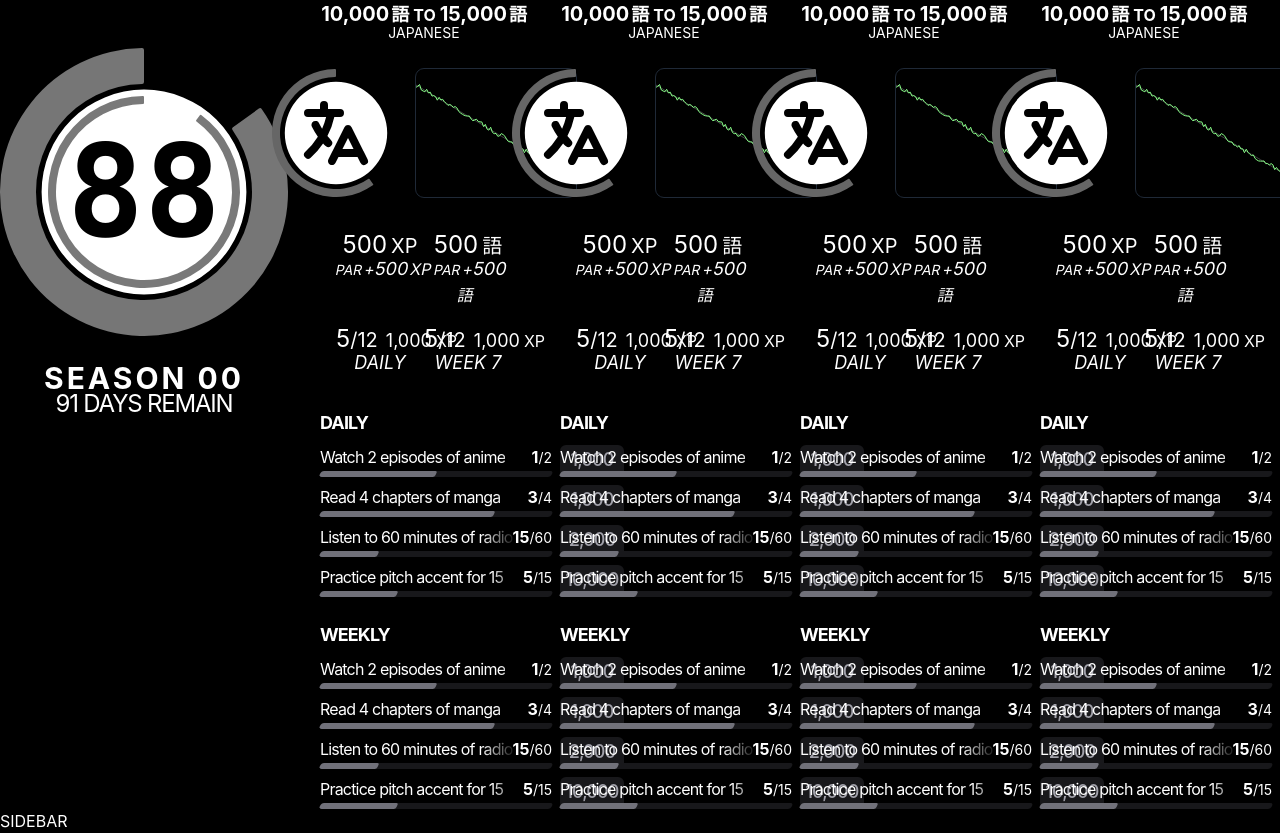
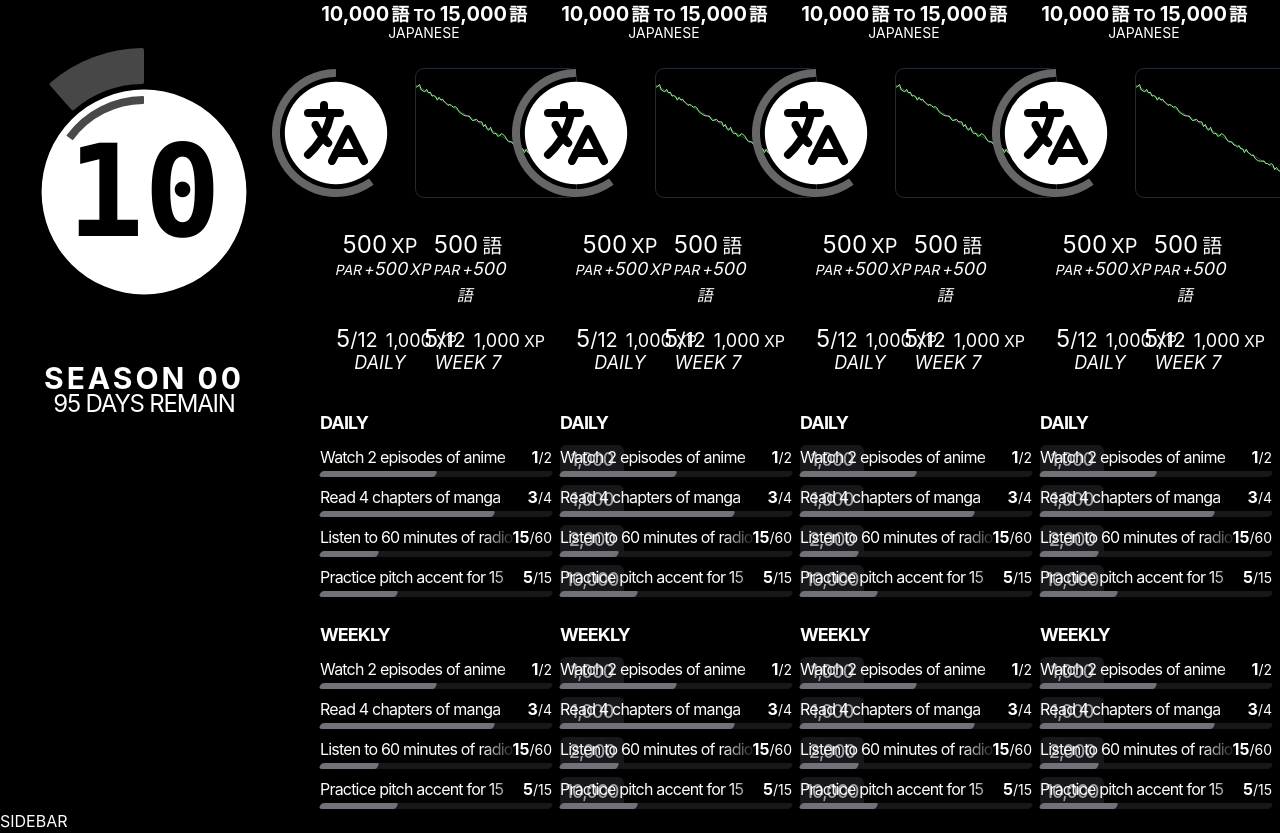
Before and after one commit to everalert/habits-battlepass, a Next.js app: page / in a window 1280 px wide. Shown: the top 833 px of the page. Built offline with nearby package versions, Linux system fonts and the light colour scheme.

Commit message:
add redux to SeasonPanel.module

```diff
--- a/src/modules/seasonpanel.module.js
+++ b/src/modules/seasonpanel.module.js
@@ -1,22 +1,29 @@
+import React from 'react'
+import { useSelector } from 'react-redux'
+
 import RadialBar from '../elements/RadialBar.element'
 
 export default function SeasonPanel() {
+	const season = useSelector((state) => state.season.seasons[state.season.active])
+	const timeNow = Math.floor(new Date().getTime()/1000)
+	const timeEnd = season.start+season.length
+	const timeRemain = timeEnd-timeNow
 	return (
 		<div className="w-96 my-12 text-center">
 			<div className="relative w-72 h-72 mx-auto mb-6">
 				<div className="iconProgressBar">
-						<RadialBar size={288} value={85000} thickness={36} />
+					<RadialBar size={288} value={season.currentXP} thickness={36} />
 				</div>
 				<svg xmlns="http://www.w3.org/2000/svg" className="w-64 h-64 absolute top-4 left-4" viewBox="0 0 20 20" fill="currentColor">
 					<path fill-rule="evenodd" d="M18 10a8 8 0 11-16 0 8 8 0 0116 0zM7 8a1 0 1 0 00-1 1v4a1 1 0 102 0V8a1 1 0 00-1-1z" clip-rule="evenodd" />
 				</svg>
 				<div className="w-48 h-48 absolute top-12 left-12">
-						<RadialBar size={192} value={900} max={1000} thickness={8} corner={1} delay={250} />
+					<RadialBar size={192} value={season.currentXP%season.levelXP} max={season.levelXP} thickness={8} corner={1} delay={250} />
 				</div>
-					<div className="w-72 h-48 absolute top-20 left-0 text-9xl text-center text-black font-bold font-mono">88</div>
+				<div className="w-72 h-48 absolute top-20 left-0 text-9xl text-center text-black font-bold font-mono">{season.currentLevel}</div>
 			</div>
-				<h1 className='text-3xl font-bold tracking-widest'>SEASON 00</h1>
-				<h2 className='text-2xl tracking-tighter -mt-2'>91 DAYS REMAIN</h2>
+			<h1 className='text-3xl font-bold tracking-widest uppercase'>{season.title}</h1>
+			<h2 className='text-2xl tracking-tighter -mt-2 uppercase'>{Math.floor(timeRemain/86400)} days remain</h2>
 		</div>
 	)
 }
--- a/src/redux/slices/Season.slice.js
+++ b/src/redux/slices/Season.slice.js
@@ -24,8 +24,8 @@ const initialState = {
 		levelXP: 10000,
 		color1: '#000000',
 		color2: '#FFFFFF',
-		currentXP: 0,
-		currentLevel: 0
+		currentXP: 11500,
+		currentLevel: 10
 	}]
 }
 
```
Lines whose indentation alone changed are shown as unchanged.
